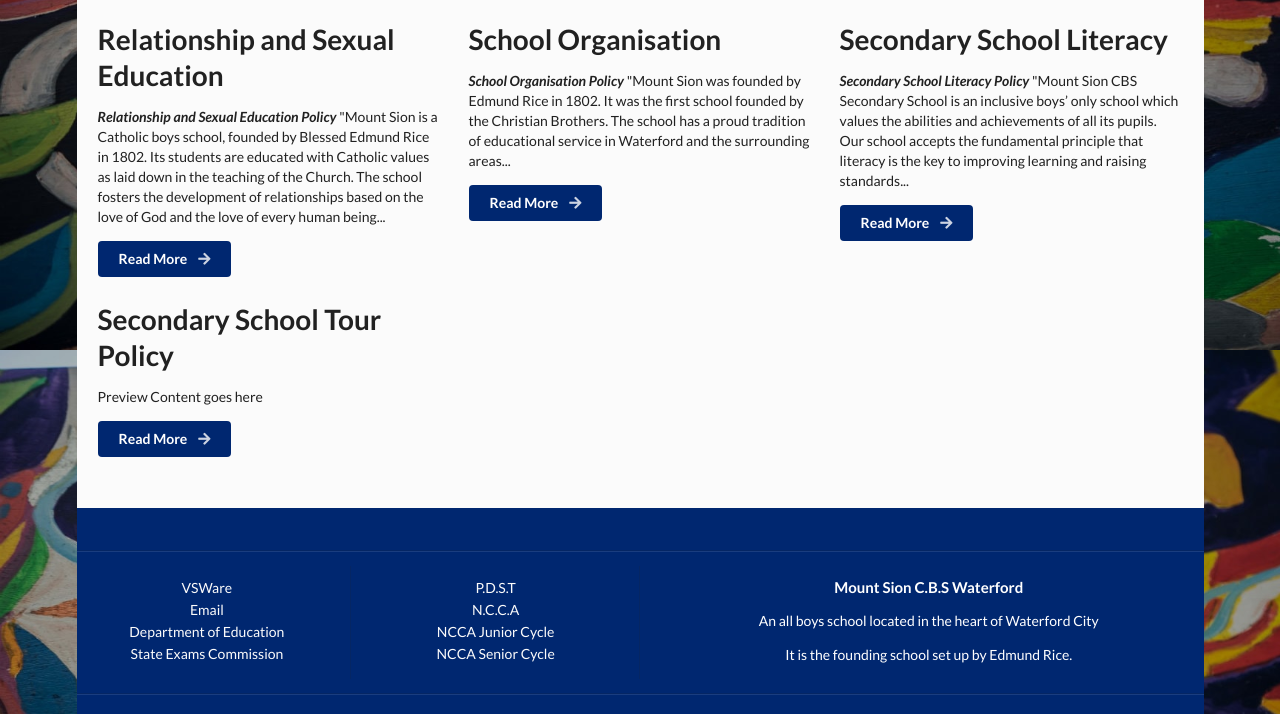
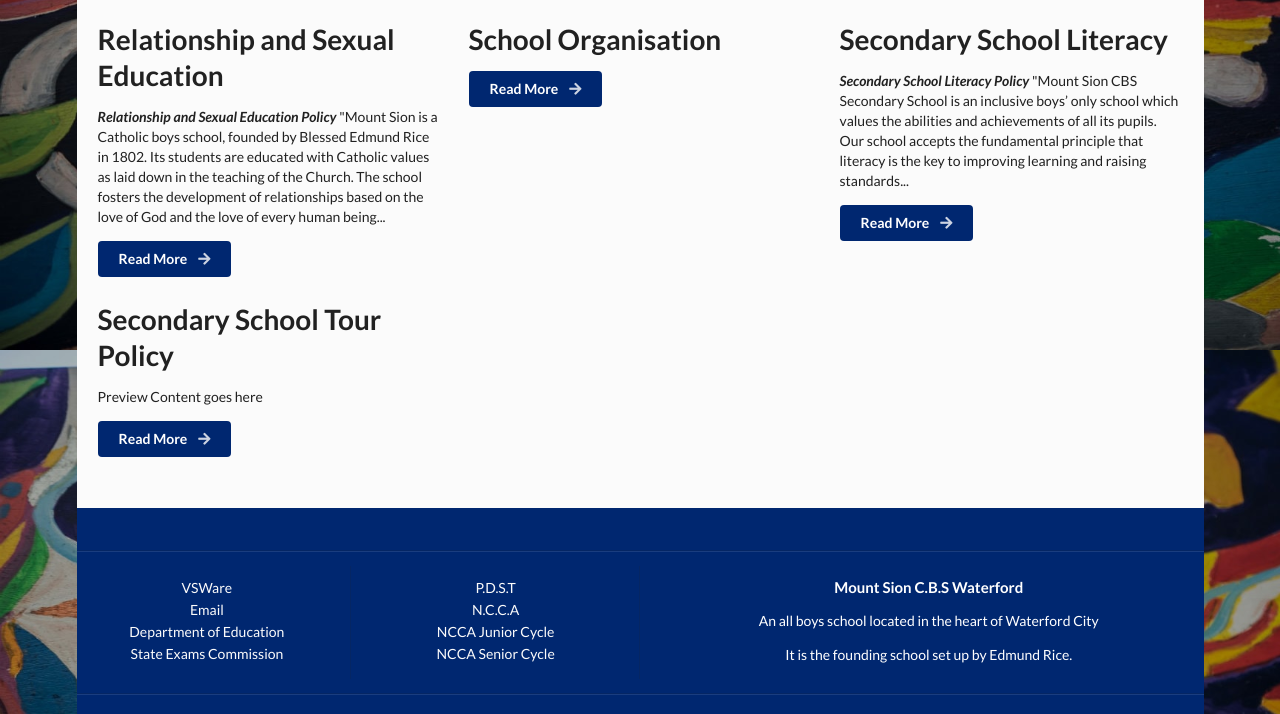
Before and after one commit to MountSionCBSSecondary/SchoolWebsite, a website: page pages/about/policies.html in a window 1280 px wide. Shown: the part 1250-1964 px from the top of the page. Drawn offline with nearby package versions, Linux system fonts and the light colour scheme.

Commit message:
removed unnecessary policy

```diff
--- a/pages/about/policies.html
+++ b/pages/about/policies.html
@@ -287,7 +287,7 @@
                     School Organisation
                 </h1>
                 <p>
-                <strong><em>School Organisation Policy</em></strong> "Mount Sion was founded by Edmund Rice in 1802. It was the first school founded by the Christian Brothers. The school has a proud tradition of educational service in Waterford and the surrounding areas...
+
                 </p>
                <div class="ui blue button" onclick="showModal('schoolorganisation')">
                       Read More
```
